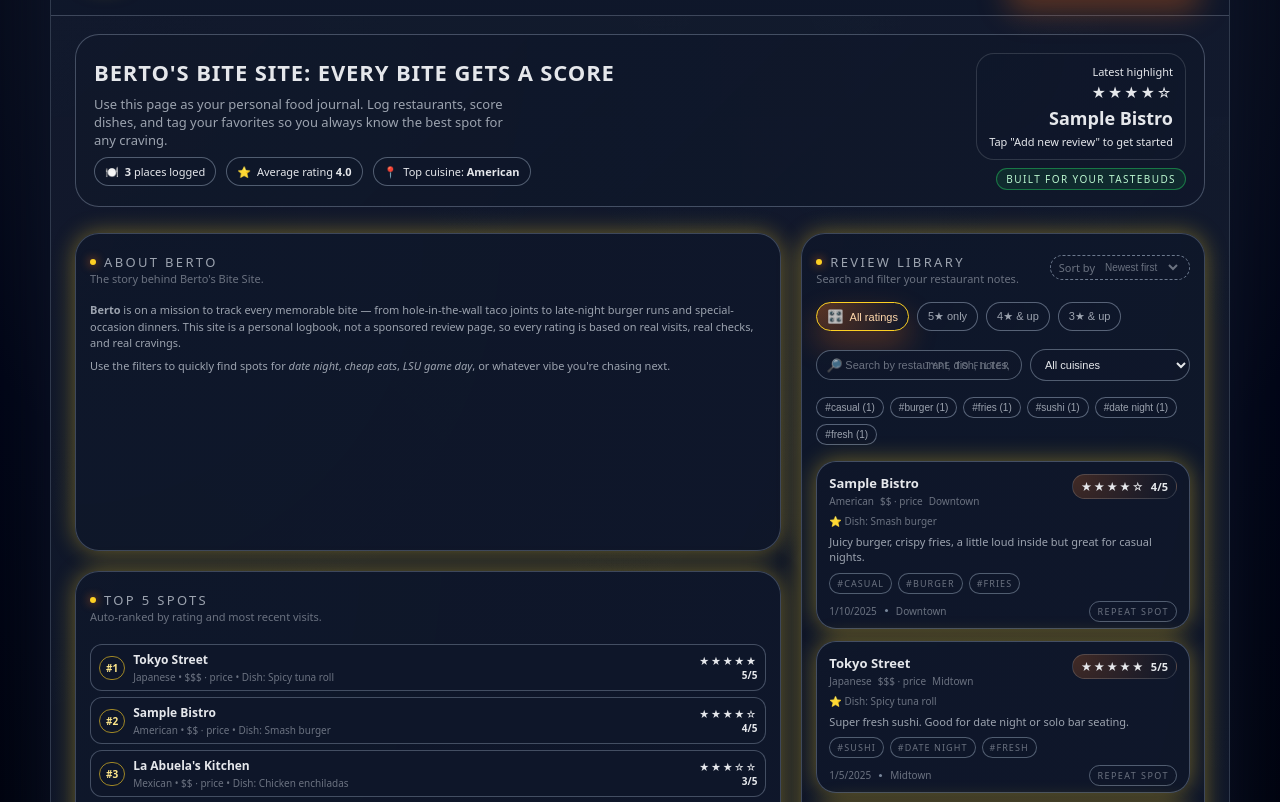
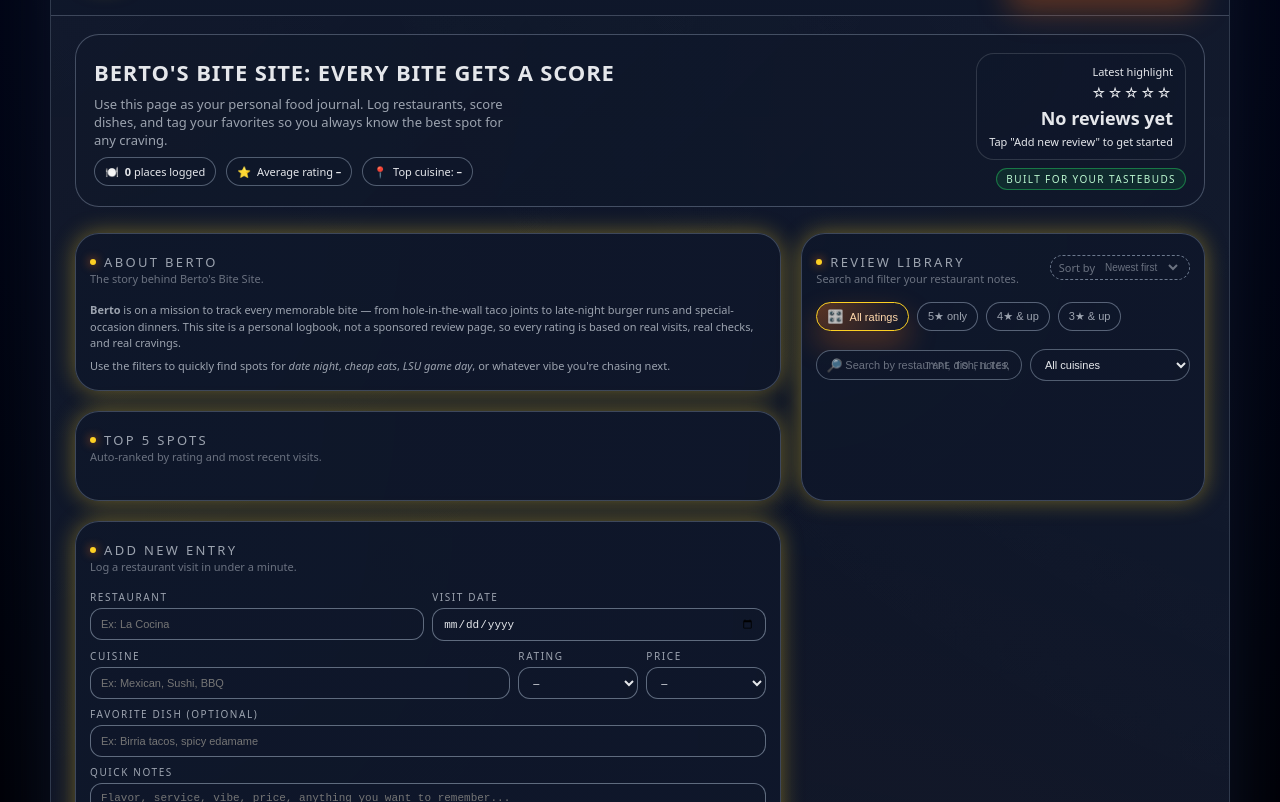
Before and after one commit to bertojr35/bertos-bite-site, a plain HTML site: page index.html in a window 1280 px wide. Shown: the part 138-940 px from the top of the page. Drawn offline with Linux system fonts and the light colour scheme.

Commit message:
Update index.html

```diff
--- a/index.html
+++ b/index.html
@@ -1101,42 +1101,10 @@
   <script>
     const reviews = [
       {
-        id: 1,
-        name: "Sample Bistro",
-        cuisine: "American",
-        rating: 4,
-        priceLevel: "$$",
-        favoriteDish: "Smash burger",
-        notes: "Juicy burger, crispy fries, a little loud inside but great for casual nights.",
-        tags: ["casual", "burger", "fries"],
-        date: "2025-01-10",
-        location: "Downtown",
-      },
-      {
-        id: 2,
-        name: "Tokyo Street",
-        cuisine: "Japanese",
-        rating: 5,
-        priceLevel: "$$$",
-        favoriteDish: "Spicy tuna roll",
-        notes: "Super fresh sushi. Good for date night or solo bar seating.",
-        tags: ["sushi", "date night", "fresh"],
-        date: "2025-01-05",
-        location: "Midtown",
-      },
-      {
-        id: 3,
-        name: "La Abuela's Kitchen",
-        cuisine: "Mexican",
-        rating: 3,
-        priceLevel: "$$",
-        favoriteDish: "Chicken enchiladas",
-        notes: "Tasty food but service was a little slow. Great salsa bar.",
-        tags: ["family", "salsa", "enchiladas", "gameday"],
-        date: "2024-12-20",
-        location: "West side",
-      },
-    ];
+
+
+
+
 
     let nextId = reviews.length + 1;
     let activeRatingFilter = "all";
```
